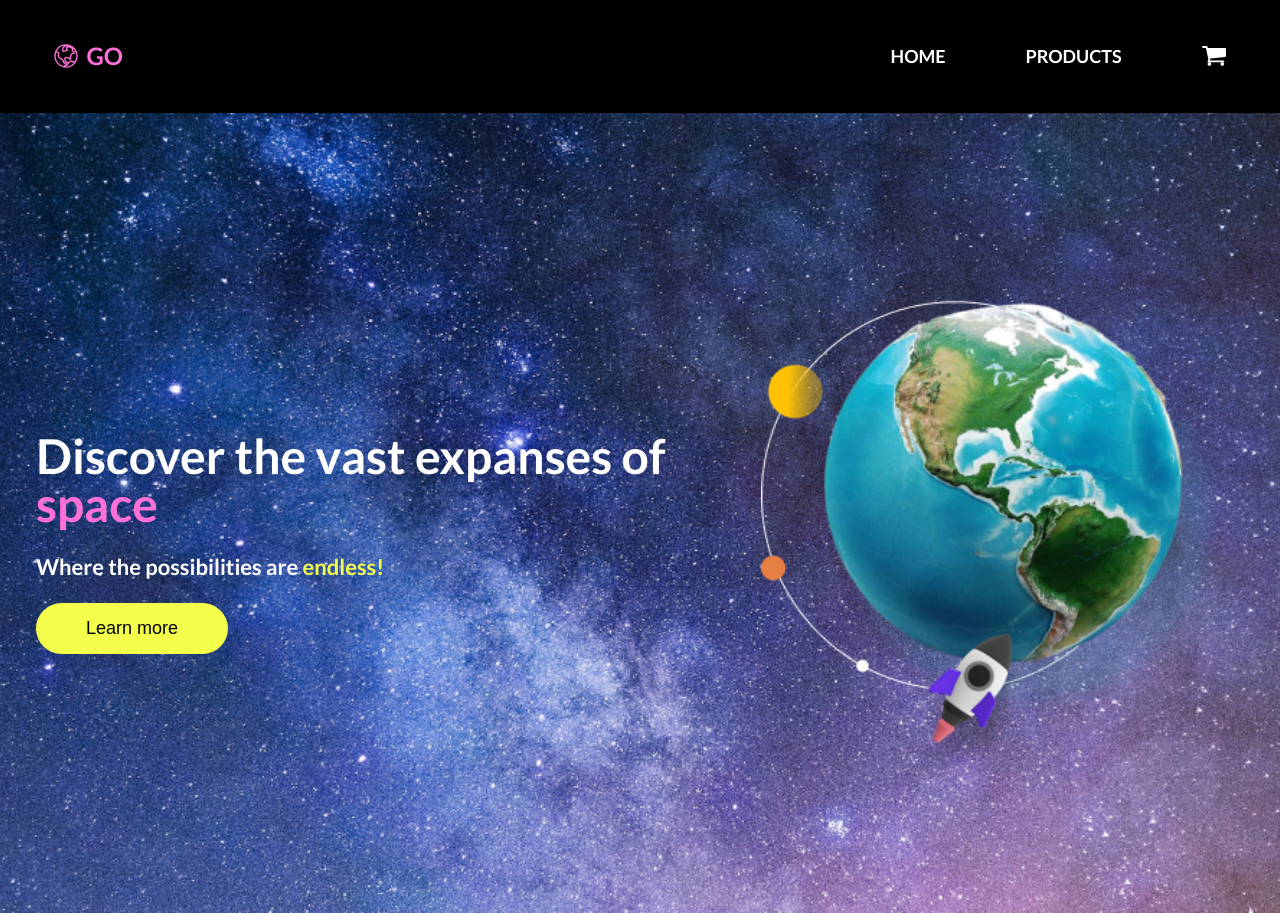
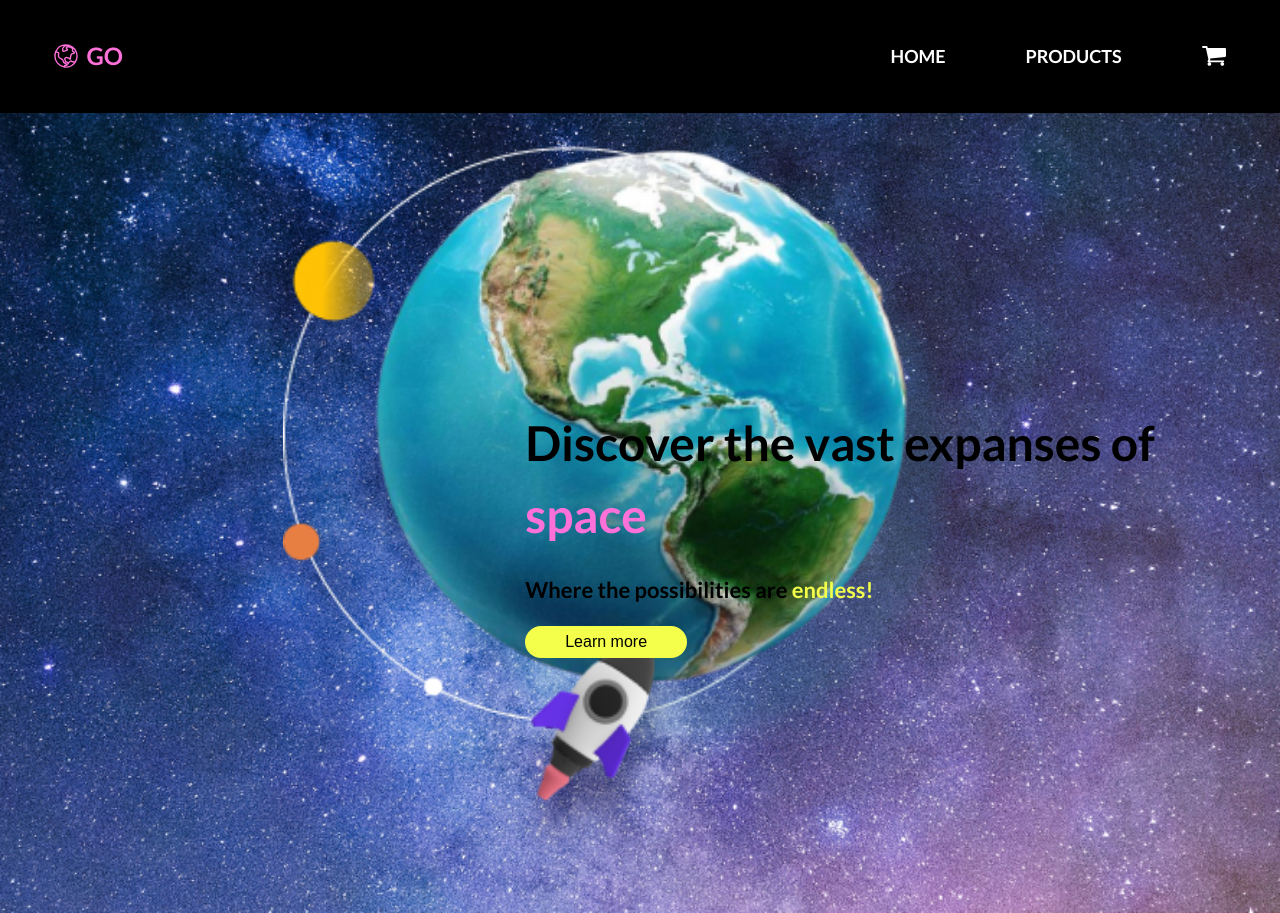
Before and after one commit to stepanencode/softswiss-cra-sass, a React (Create React App) app: page / in a window 1280 px wide. Built offline with nearby package versions, Linux system fonts and the light colour scheme; the HTML template or start-up script is replaced by a standard one.

Commit message:
WIP: background

```diff
--- a/src/App.js
+++ b/src/App.js
@@ -4,15 +4,15 @@ import './App.scss';
 import planetIcon from './assets/images/planet.svg';
 import cartIcon from './assets/images/cart.svg';
 
-import space1x from './assets/images/space-main@1x.png';
-import space2x from './assets/images/space-main@2x.png';
-import space3x from './assets/images/space-main@3x.png';
-import space4x from './assets/images/space-main@4x.png';
+// import space1x from './assets/images/space-main@1x.png';
+// import space2x from './assets/images/space-main@2x.png';
+// import space3x from './assets/images/space-main@3x.png';
+// import space4x from './assets/images/space-main@4x.png';
 
-import earth1x from './assets/images/earth@1x.png';
-import earth2x from './assets/images/earth@2x.png';
-import earth3x from './assets/images/earth@3x.png';
-import earth4x from './assets/images/earth@4x.png';
+// import earth1x from './assets/images/earth@1x.png';
+// import earth2x from './assets/images/earth@2x.png';
+// import earth3x from './assets/images/earth@3x.png';
+// import earth4x from './assets/images/earth@4x.png';
 
 const App = () => {
   return (
@@ -78,22 +78,7 @@ const App = () => {
         </div>
       </header>
       <section className="hero">
-        <div className="hero__background">
-          <img
-            alt="Space"
-            className="hero__background-image"
-            srcSet={`${space1x} 1x, ${space2x} 2x, ${space3x} 3x, ${space4x} 4x`}
-            sizes="100vw"
-            loading="lazy"
-          />
-        </div>
         <div className="hero__content">
-          <img
-            alt="Earth"
-            className="hero__earth"
-            srcSet={`${earth1x} 1x, ${earth2x} 2x, ${earth3x} 3x, ${earth4x} 4x`}
-            sizes="(max-width: 600px) 300px, (max-width: 1200px) 500px, 700px"
-          />
           <div className="hero__text">
             <h1 className="hero__title">
               Discover the vast expanses of{' '}
--- a/src/App.scss
+++ b/src/App.scss
@@ -1,3 +1,13 @@
+// import space1x from './assets/images/space-main@1x.png';
+// import space2x from './assets/images/space-main@2x.png';
+// import space3x from './assets/images/space-main@3x.png';
+// import space4x from './assets/images/space-main@4x.png';
+
+// import earth1x from './assets/images/earth@1x.png';
+// import earth2x from './assets/images/earth@2x.png';
+// import earth3x from './assets/images/earth@3x.png';
+// import earth4x from './assets/images/earth@4x.png';
+
 @use 'sass:math';
 
 $space-color: #ff70d9;
@@ -236,20 +246,21 @@ $breakpoints: (
   width: 100%;
   height: 100vh;
   overflow: hidden;
-
-  &__background {
-    position: absolute;
-    top: 0;
-    left: 0;
-    width: 100%;
-    height: 100%;
-
-    &-image {
-      width: 100%;
-      height: 100%;
-      object-fit: cover;
-    }
-  }
+  background: image-set(
+        url('./assets/images/earth@1x.png') 1x,
+        url('./assets/images/earth@2x.png') 2x,
+        url('./assets/images/earth@3x.png') 3x,
+        url('./assets/images/earth@4x.png') 4x
+      )
+      center/contain no-repeat,
+    image-set(
+        url('./assets/images/space-main@1x.png') 1x,
+        url('./assets/images/space-main@2x.png') 2x,
+        url('./assets/images/space-main@3x.png') 3x,
+        url('./assets/images/space-main@4x.png') 4x
+      )
+      center/cover no-repeat;
+  background-attachment: fixed;
 
   &__content {
     position: relative;
@@ -264,30 +275,28 @@ $breakpoints: (
     max-width: 1248px;
     width: 100%;
     margin: 0 auto;
-  }
 
-  &__earth {
-    position: absolute;
-    left: 50%;
-    transform: translateX(-50%);
-    width: 100%;
-    max-width: clamp(300px, 40vw, 700px);
-    height: auto;
-    transition: top 0.5s ease-in-out, max-width 0.5s ease-in-out;
-    top: clamp(-50%, -35% + 30vw, 20%);
+    @include respond-to(md) {
+      flex-direction: row-reverse;
+      justify-content: space-between;
+      align-items: center;
+      text-align: left;
+      padding: 40px 50px;
+    }
   }
 
   &__text {
-    position: relative;
-    z-index: 20;
-    margin-top: 20px;
-    color: #fff;
+    flex: 1;
+    max-width: 60%;
   }
 
   &__title {
     font-size: 36px;
     font-weight: 800;
     margin-bottom: 10px;
+    @include respond-to(md) {
+      font-size: 48px;
+    }
 
     .hero__highlight {
       color: $space-color;
@@ -299,6 +308,10 @@ $breakpoints: (
     font-weight: 800;
     margin-bottom: 20px;
 
+    @include respond-to(md) {
+      font-size: 22px;
+    }
+
     .hero__emphasis {
       color: $emphasis-color;
     }
@@ -306,6 +319,7 @@ $breakpoints: (
 
   &__button {
     padding: 7px 40px;
+    align-self: flex-start;
     font-size: 16px;
     color: $background-color;
     background-color: $emphasis-color;
@@ -319,57 +333,3 @@ $breakpoints: (
     }
   }
 }
-
-@media (min-width: 768px) {
-  .hero__content {
-    flex-direction: row-reverse;
-    justify-content: space-between;
-    align-items: center;
-    text-align: left;
-  }
-
-  .hero__text {
-    flex: 1;
-    max-width: 60%;
-  }
-
-  .hero__earth {
-    position: relative;
-    max-width: 40%;
-    top: 5%;
-    left: 15%;
-    transform: none;
-  }
-  .hero__title {
-    font-size: 48px;
-    font-weight: 800;
-    line-height: 1;
-  }
-
-  .hero__subtitle {
-    font-size: 22px;
-    font-weight: 800;
-  }
-
-  .hero__button {
-    align-self: flex-start;
-    padding: 15px 50px;
-    font-size: 18px;
-    border-radius: 30px;
-    transition: all 0.3s;
-
-    &:hover {
-      background-color: #ebff0099;
-    }
-  }
-}
-
-@media (min-width: 1248px) {
-  .hero__earth {
-    position: relative;
-    max-width: 40%;
-    top: 5%;
-    left: auto;
-    transform: none;
-  }
-}
```
